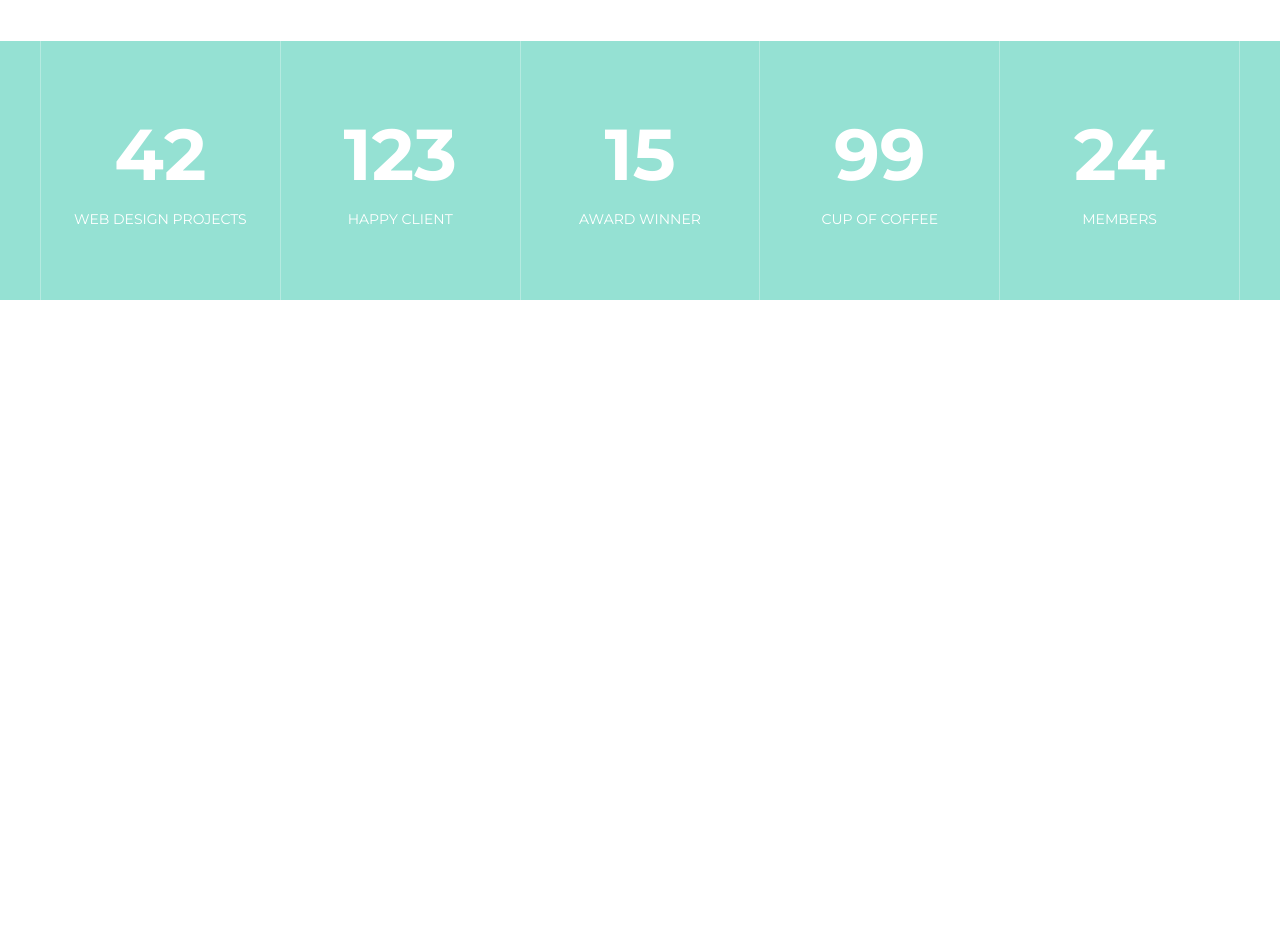
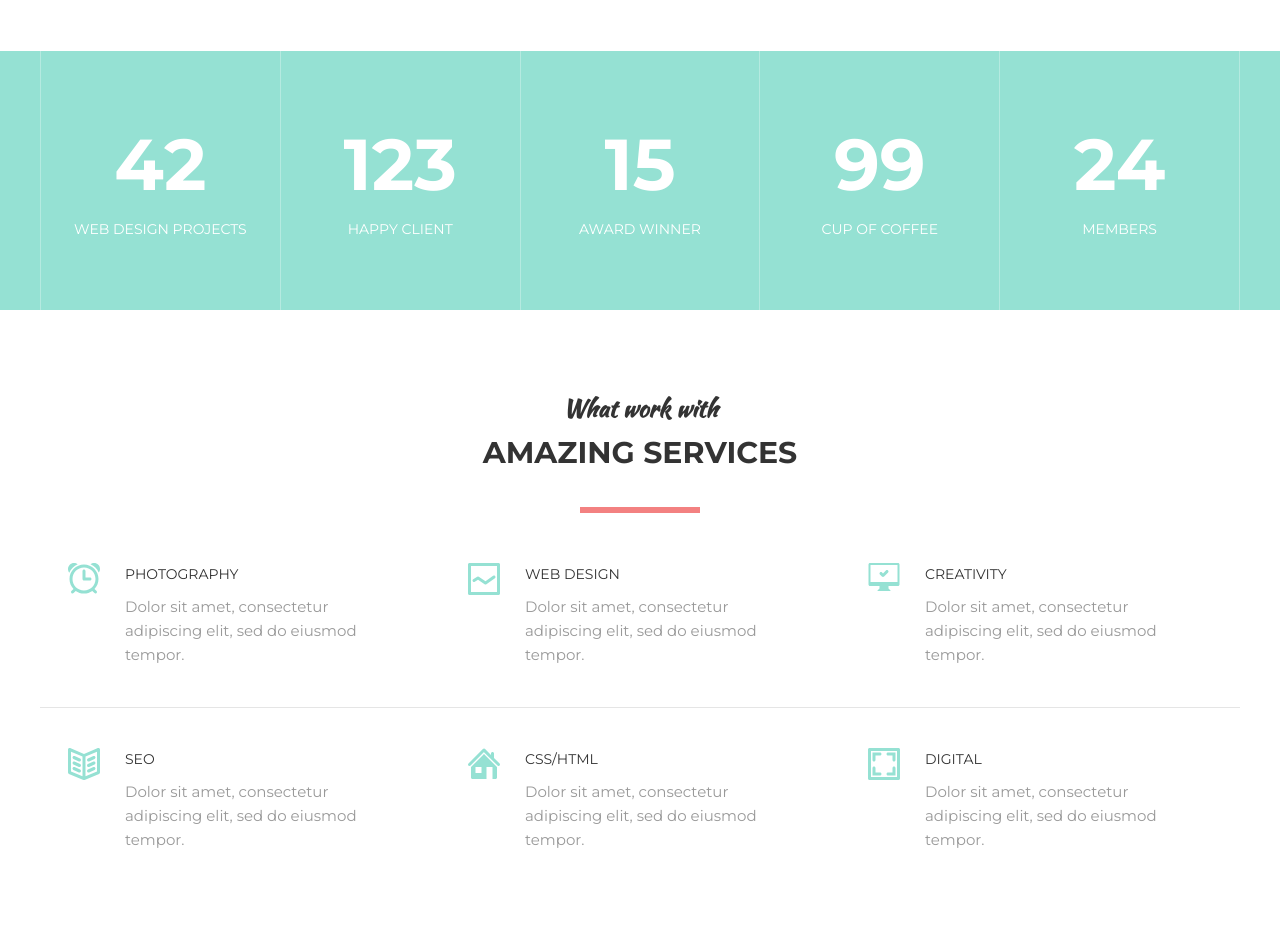
Before and after one commit to AleGal23/MoGo, a plain HTML site: page index.html in a window 1280 px wide. Shown: the part 1409-2341 px from the top of the page. Before the commit the page ends 1709 px from the top, so only its background shows below. Drawn offline with Linux system fonts and the light colour scheme.

Commit message:
services block

```diff
--- a/assets/css/style.css
+++ b/assets/css/style.css
@@ -19,6 +19,15 @@ h4,
 h5,
 h6 {
   margin: 0;
+}
+
+hr {
+  border: 0;
+  background-color: #e5e5e5;
+  width: 100%;
+  height: 1px;
+  display: block;
+  margin: 40px 0;
 }
 
 /* Container */
@@ -214,7 +223,7 @@ h6 {
 .section_header {
   width: 100%;
   max-width: 950px;
-  margin: 0 auto 40px;
+  margin: 0 auto 50px;
   text-align: center;
 }
 
@@ -328,3 +337,34 @@ h6 {
   font-size: 14px;
   text-transform: uppercase;
 }
+
+/* Services */
+.services {
+  display: flex;
+}
+
+.services_item {
+  flex: 1 1 0;
+  padding-left: 85px;
+  padding-right: 35px;
+  position: relative;
+}
+
+.services_icon {
+  position: absolute;
+  top: 0;
+  left: 28px;
+  z-index: 1;
+}
+
+.services_title {
+  font-size: 14px;
+  color: #333;
+  text-transform: uppercase;
+  margin-bottom: 10px;
+}
+
+.services_text {
+  font-size: 15px;
+  color: #999;
+}
--- a/index.html
+++ b/index.html
@@ -146,5 +146,96 @@
         </div>
       </div>
     </div>
+
+    <section class="section">
+      <div class="container">
+        <div class="section_header">
+          <h3 class="section_suptitle">What work with</h3>
+          <h2 class="section_title">Amazing services</h2>
+        </div>
+
+        <div class="services">
+          <div class="services_item">
+            <img
+              class="services_icon"
+              src="assets/images/services/photo.svg"
+              alt=""
+            />
+            <div class="services_title">Photography</div>
+            <div class="services_text">
+              Dolor sit amet, consectetur adipiscing elit, sed do eiusmod
+              tempor.
+            </div>
+          </div>
+          <div class="services_item">
+            <img
+              class="services_icon"
+              src="assets/images/services/web design.svg"
+              alt=""
+            />
+            <div class="services_title">Web Design</div>
+            <div class="services_text">
+              Dolor sit amet, consectetur adipiscing elit, sed do eiusmod
+              tempor.
+            </div>
+          </div>
+          <div class="services_item">
+            <img
+              class="services_icon"
+              src="assets/images/services/creativity.svg"
+              alt=""
+            />
+            <div class="services_title">Creativity</div>
+            <div class="services_text">
+              Dolor sit amet, consectetur adipiscing elit, sed do eiusmod
+              tempor.
+            </div>
+          </div>
+        </div>
+
+        <hr />
+
+        <div class="services">
+          <div class="services_item">
+            <img
+              class="services_icon"
+              src="assets/images/services/seo.svg"
+              alt=""
+            />
+            <div class="services_title">SEO</div>
+            <div class="services_text">
+              Dolor sit amet, consectetur adipiscing elit, sed do eiusmod
+              tempor.
+            </div>
+          </div>
+          <div class="services_item">
+            <img
+              class="services_icon"
+              src="assets/images/services/css-html.svg"
+              alt=""
+            />
+            <div class="services_title">CSS/HTML</div>
+            <div class="services_text">
+              Dolor sit amet, consectetur adipiscing elit, sed do eiusmod
+              tempor.
+            </div>
+          </div>
+          <div class="services_item">
+            <img
+              class="services_icon"
+              src="assets/images/services/digital.svg"
+              alt=""
+            />
+            <div class="services_title">Digital</div>
+            <div class="services_text">
+              Dolor sit amet, consectetur adipiscing elit, sed do eiusmod
+              tempor.
+            </div>
+          </div>
+        </div>
+      </div>
+    </section>
+
+
   </body>
 </html>
```
Also changed, not shown: assets/images/services/creativity.svg (added), assets/images/services/css-html.svg (added), assets/images/services/digital.svg (added), assets/images/services/photo.svg (added), assets/images/services/seo.svg (added), assets/images/services/web design.svg (added).
